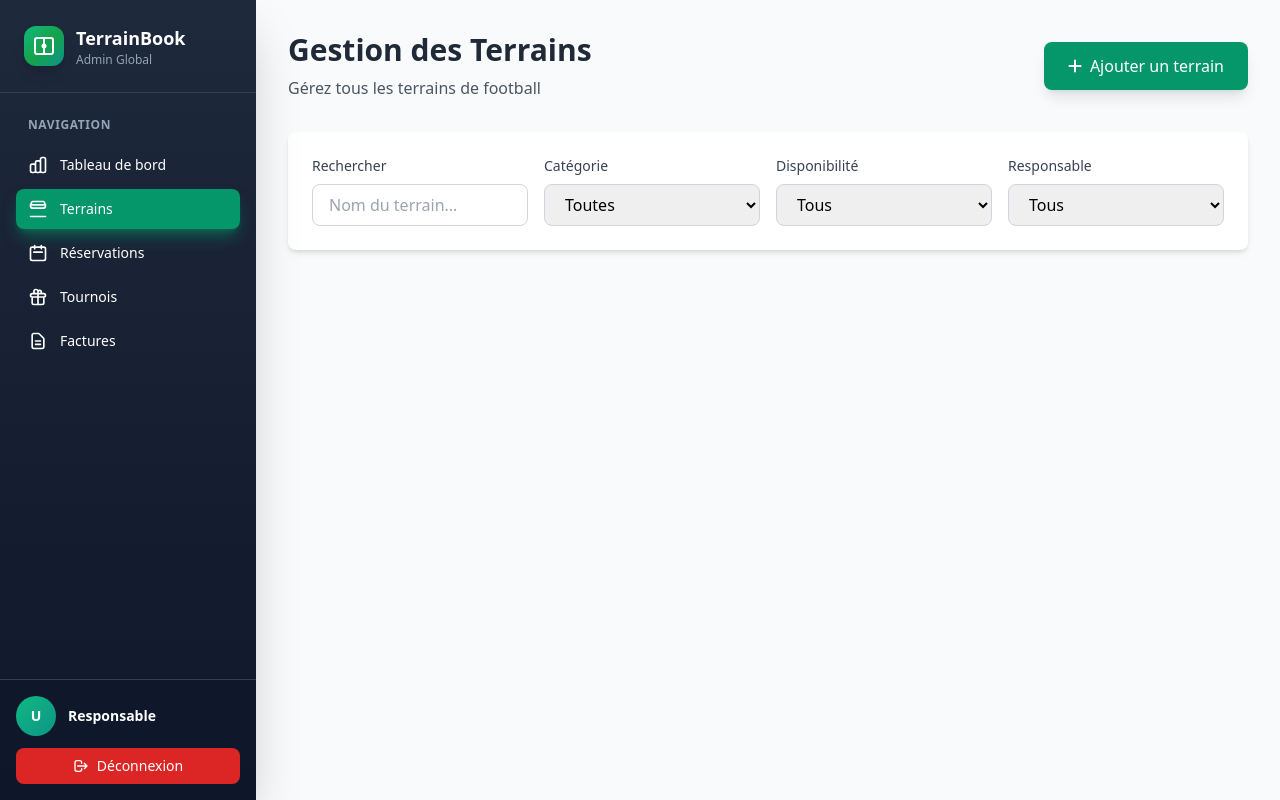
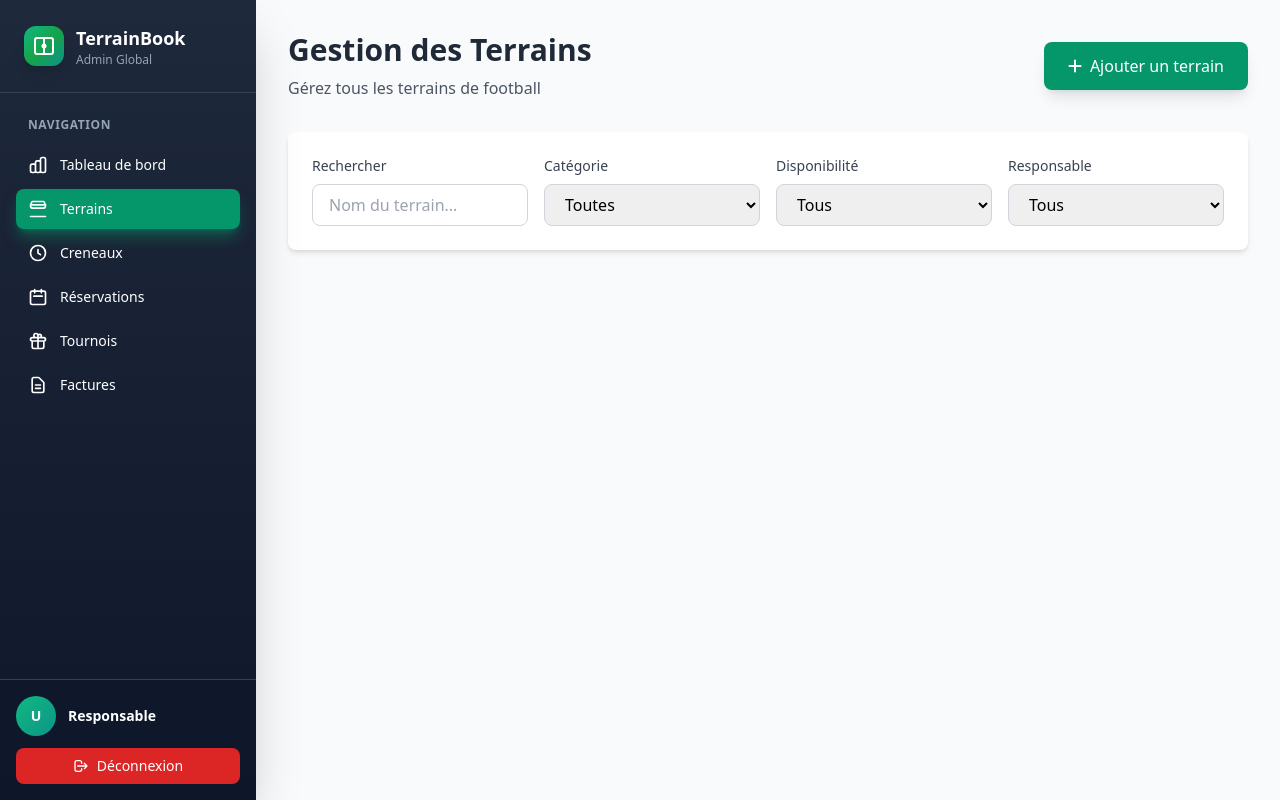
Before and after one commit to zakariyaee/TP4_WEB, a PHP site: page /views/admin-respo/terrains.php in a window 1280 px wide. Run offline with PHP 8.4, Linux system fonts and the light colour scheme; data that the repository does not hold is empty; some libraries are stand-ins or nearby versions.

Commit message:
add terrain admin & respo

```diff
--- a/includes/sidebar.php
+++ b/includes/sidebar.php
@@ -40,7 +40,7 @@ $currentPage = basename($_SERVER['PHP_SELF'], '.php');
             <li>
                 <a href="dashboard.php" class="flex items-center gap-3 px-3 py-2.5 rounded-lg transition-all <?php echo $currentPage === 'index' ? 'bg-emerald-600 shadow-lg shadow-emerald-600/50' : 'hover:bg-slate-700/50'; ?>">
                     <svg class="w-5 h-5" fill="none" stroke="currentColor" viewBox="0 0 24 24">
-                        <path stroke-linecap="round" stroke-linejoin="round" stroke-width="2" d="M9 19v-6a2 2 0 00-2-2H5a2 2 0 00-2 2v6a2 2 0 002 2h2a2 2 0 002-2zm0 0V9a2 2 0 012-2h2a2 2 0 012 2v10m-6 0a2 2 0 002 2h2a2 2 0 002-2m0 0V5a2 2 0 012-2h2a2 2 0 012 2v14a2 2 0 01-2 2h-2a2 2 0 01-2-2z"/>
+                        <path stroke-linecap="round" stroke-linejoin="round" stroke-width="2" d="M9 19v-6a2 2 0 00-2-2H5a2 2 0 00-2 2v6a2 2 0 002 2h2a2 2 0 002-2zm0 0V9a2 2 0 012-2h2a2 2 0 012 2v10m-6 0a2 2 0 002 2h2a2 2 0 002-2m0 0V5a2 2 0 012-2h2a2 2 0 012 2v14a2 2 0 01-2 2h-2a2 2 0 01-2-2z" />
                     </svg>
                     <span class="text-sm font-medium">Tableau de bord</span>
                 </a>
@@ -51,7 +51,7 @@ $currentPage = basename($_SERVER['PHP_SELF'], '.php');
                 <li>
                     <a href="utilisateurs.php" class="flex items-center gap-3 px-3 py-2.5 rounded-lg transition-all <?php echo $currentPage === 'utilisateurs' ? 'bg-emerald-600 shadow-lg shadow-emerald-600/50' : 'hover:bg-slate-700/50'; ?>">
                         <svg class="w-5 h-5" fill="none" stroke="currentColor" viewBox="0 0 24 24">
-                        <path stroke-linecap="round" stroke-linejoin="round" stroke-width="2" d="M12 4.354a4 4 0 110 5.292M15 21H3v-1a6 6 0 0112 0v1zm0 0h6v-1a6 6 0 00-9-5.197M13 7a4 4 0 11-8 0 4 4 0 018 0z"/>
+                            <path stroke-linecap="round" stroke-linejoin="round" stroke-width="2" d="M12 4.354a4 4 0 110 5.292M15 21H3v-1a6 6 0 0112 0v1zm0 0h6v-1a6 6 0 00-9-5.197M13 7a4 4 0 11-8 0 4 4 0 018 0z" />
                         </svg>
                         <span class="text-sm font-medium">Utilisateurs</span>
                     </a>
@@ -62,9 +62,21 @@ $currentPage = basename($_SERVER['PHP_SELF'], '.php');
             <li>
                 <a href="terrains.php" class="flex items-center gap-3 px-3 py-2.5 rounded-lg transition-all <?php echo $currentPage === 'terrains' ? 'bg-emerald-600 shadow-lg shadow-emerald-600/50' : 'hover:bg-slate-700/50'; ?>">
                     <svg class="w-5 h-5" fill="none" stroke="currentColor" viewBox="0 0 24 24">
-                        <path stroke-linecap="round" stroke-linejoin="round" stroke-width="2" d="M3 21h18M3 7v1a3 3 0 003 3h12a3 3 0 003-3V7m-18 0l2-4h14l2 4M3 7h18"/>
+                        <path stroke-linecap="round" stroke-linejoin="round" stroke-width="2" d="M3 21h18M3 7v1a3 3 0 003 3h12a3 3 0 003-3V7m-18 0l2-4h14l2 4M3 7h18" />
                     </svg>
                     <span class="text-sm font-medium">Terrains</span>
+                </a>
+            </li>
+            <!-- Crenaux -->
+            <li>
+                <a href="creneaux.php" class="flex items-center gap-3 px-3 py-2.5 rounded-lg transition-all <?php echo $currentPage === 'creneaux' ? 'bg-emerald-600 shadow-lg shadow-emerald-600/50' : 'hover:bg-slate-700/50'; ?>">
+                    <svg class="w-5 h-5" fill="none" viewBox="0 0 24 24" stroke="currentColor">
+                        <path stroke-linecap="round" stroke-linejoin="round" stroke-width="2"
+                            d="M12 8v4l3 2m6-2A9 9 0 1112 3a9 9 0 019 9z" />
+                    </svg>
+
+
+                    <span class="text-sm font-medium">Creneaux</span>
                 </a>
             </li>
 
@@ -72,7 +84,7 @@ $currentPage = basename($_SERVER['PHP_SELF'], '.php');
             <li>
                 <a href="reservations.php" class="flex items-center gap-3 px-3 py-2.5 rounded-lg transition-all <?php echo $currentPage === 'reservations' ? 'bg-emerald-600 shadow-lg shadow-emerald-600/50' : 'hover:bg-slate-700/50'; ?>">
                     <svg class="w-5 h-5" fill="none" stroke="currentColor" viewBox="0 0 24 24">
-                        <path stroke-linecap="round" stroke-linejoin="round" stroke-width="2" d="M8 7V3m8 4V3m-9 8h10M5 21h14a2 2 0 002-2V7a2 2 0 00-2-2H5a2 2 0 00-2 2v12a2 2 0 002 2z"/>
+                        <path stroke-linecap="round" stroke-linejoin="round" stroke-width="2" d="M8 7V3m8 4V3m-9 8h10M5 21h14a2 2 0 002-2V7a2 2 0 00-2-2H5a2 2 0 00-2 2v12a2 2 0 002 2z" />
                     </svg>
                     <span class="text-sm font-medium">Réservations</span>
                 </a>
@@ -82,7 +94,7 @@ $currentPage = basename($_SERVER['PHP_SELF'], '.php');
             <li>
                 <a href="tournois.php" class="flex items-center gap-3 px-3 py-2.5 rounded-lg transition-all <?php echo $currentPage === 'tournois' ? 'bg-emerald-600 shadow-lg shadow-emerald-600/50' : 'hover:bg-slate-700/50'; ?>">
                     <svg class="w-5 h-5" fill="none" stroke="currentColor" viewBox="0 0 24 24">
-                        <path stroke-linecap="round" stroke-linejoin="round" stroke-width="2" d="M12 8v13m0-13V6a2 2 0 112 2h-2zm0 0V5.5A2.5 2.5 0 109.5 8H12zm-7 4h14M5 12a2 2 0 110-4h14a2 2 0 110 4M5 12v7a2 2 0 002 2h10a2 2 0 002-2v-7"/>
+                        <path stroke-linecap="round" stroke-linejoin="round" stroke-width="2" d="M12 8v13m0-13V6a2 2 0 112 2h-2zm0 0V5.5A2.5 2.5 0 109.5 8H12zm-7 4h14M5 12a2 2 0 110-4h14a2 2 0 110 4M5 12v7a2 2 0 002 2h10a2 2 0 002-2v-7" />
                     </svg>
                     <span class="text-sm font-medium">Tournois</span>
                 </a>
@@ -92,7 +104,7 @@ $currentPage = basename($_SERVER['PHP_SELF'], '.php');
             <li>
                 <a href="factures.php" class="flex items-center gap-3 px-3 py-2.5 rounded-lg transition-all <?php echo $currentPage === 'factures' ? 'bg-emerald-600 shadow-lg shadow-emerald-600/50' : 'hover:bg-slate-700/50'; ?>">
                     <svg class="w-5 h-5" fill="none" stroke="currentColor" viewBox="0 0 24 24">
-                        <path stroke-linecap="round" stroke-linejoin="round" stroke-width="2" d="M9 12h6m-6 4h6m2 5H7a2 2 0 01-2-2V5a2 2 0 012-2h5.586a1 1 0 01.707.293l5.414 5.414a1 1 0 01.293.707V19a2 2 0 01-2 2z"/>
+                        <path stroke-linecap="round" stroke-linejoin="round" stroke-width="2" d="M9 12h6m-6 4h6m2 5H7a2 2 0 01-2-2V5a2 2 0 012-2h5.586a1 1 0 01.707.293l5.414 5.414a1 1 0 01.293.707V19a2 2 0 01-2 2z" />
                     </svg>
                     <span class="text-sm font-medium">Factures</span>
                 </a>
@@ -103,7 +115,7 @@ $currentPage = basename($_SERVER['PHP_SELF'], '.php');
                 <li>
                     <a href="newsletter.php" class="flex items-center gap-3 px-3 py-2.5 rounded-lg transition-all <?php echo $currentPage === 'newsletter' ? 'bg-emerald-600 shadow-lg shadow-emerald-600/50' : 'hover:bg-slate-700/50'; ?>">
                         <svg class="w-5 h-5" fill="none" stroke="currentColor" viewBox="0 0 24 24">
-                        <path stroke-linecap="round" stroke-linejoin="round" stroke-width="2" d="M3 8l7.89 5.26a2 2 0 002.22 0L21 8M5 19h14a2 2 0 002-2V7a2 2 0 00-2-2H5a2 2 0 00-2 2v10a2 2 0 002 2z"/>
+                            <path stroke-linecap="round" stroke-linejoin="round" stroke-width="2" d="M3 8l7.89 5.26a2 2 0 002.22 0L21 8M5 19h14a2 2 0 002-2V7a2 2 0 00-2-2H5a2 2 0 00-2 2v10a2 2 0 002 2z" />
                         </svg>
                         <span class="text-sm font-medium">Newsletter</span>
                     </a>
@@ -126,7 +138,7 @@ $currentPage = basename($_SERVER['PHP_SELF'], '.php');
 
         <a href="../../actions/auth/logout.php" class="flex items-center justify-center gap-2 w-full px-3 py-2 bg-red-600 hover:bg-red-700 rounded-lg transition-colors text-sm font-medium">
             <svg class="w-4 h-4" fill="none" stroke="currentColor" viewBox="0 0 24 24">
-                <path stroke-linecap="round" stroke-linejoin="round" stroke-width="2" d="M17 16l4-4m0 0l-4-4m4 4H7m6 4v1a3 3 0 01-3 3H6a3 3 0 01-3-3V7a3 3 0 013-3h4a3 3 0 013 3v1"/>
+                <path stroke-linecap="round" stroke-linejoin="round" stroke-width="2" d="M17 16l4-4m0 0l-4-4m4 4H7m6 4v1a3 3 0 01-3 3H6a3 3 0 01-3-3V7a3 3 0 013-3h4a3 3 0 013 3v1" />
             </svg>
             Déconnexion
         </a>
```
Lines whose indentation alone changed are shown as unchanged.
